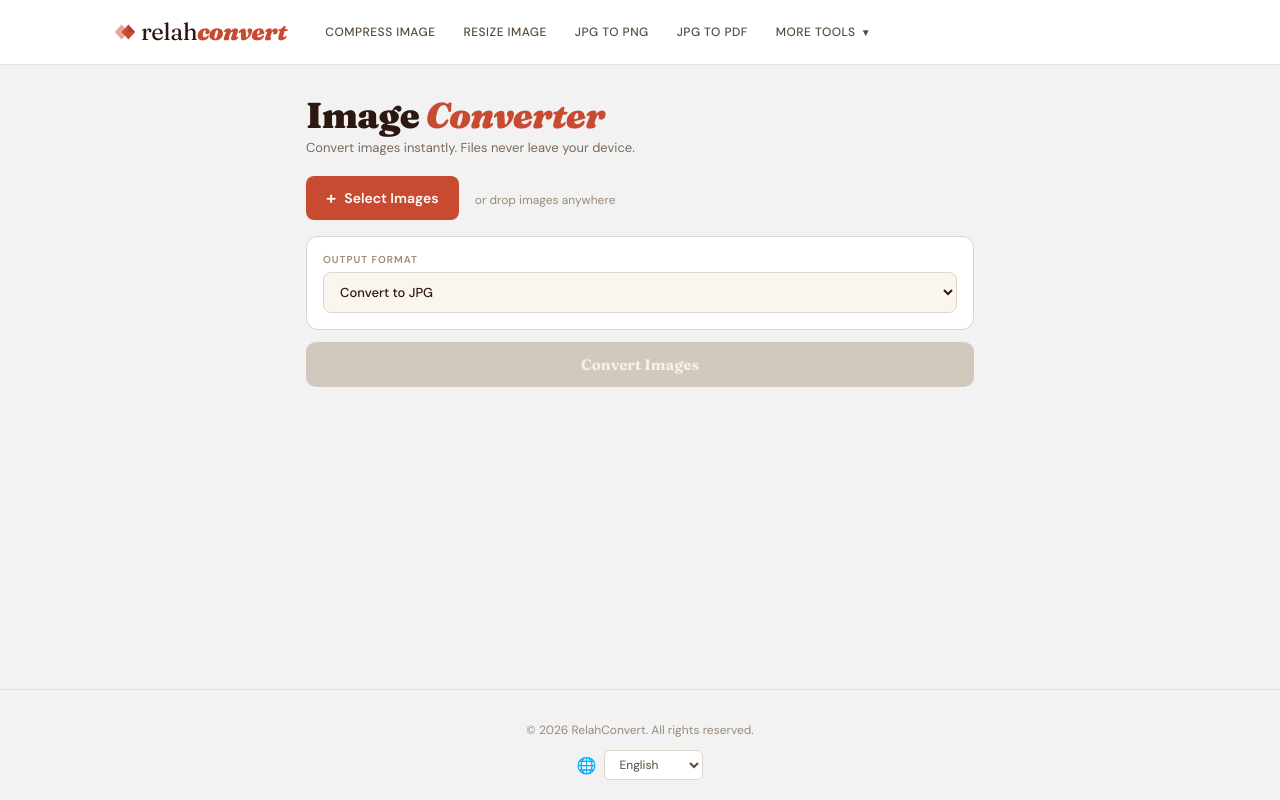
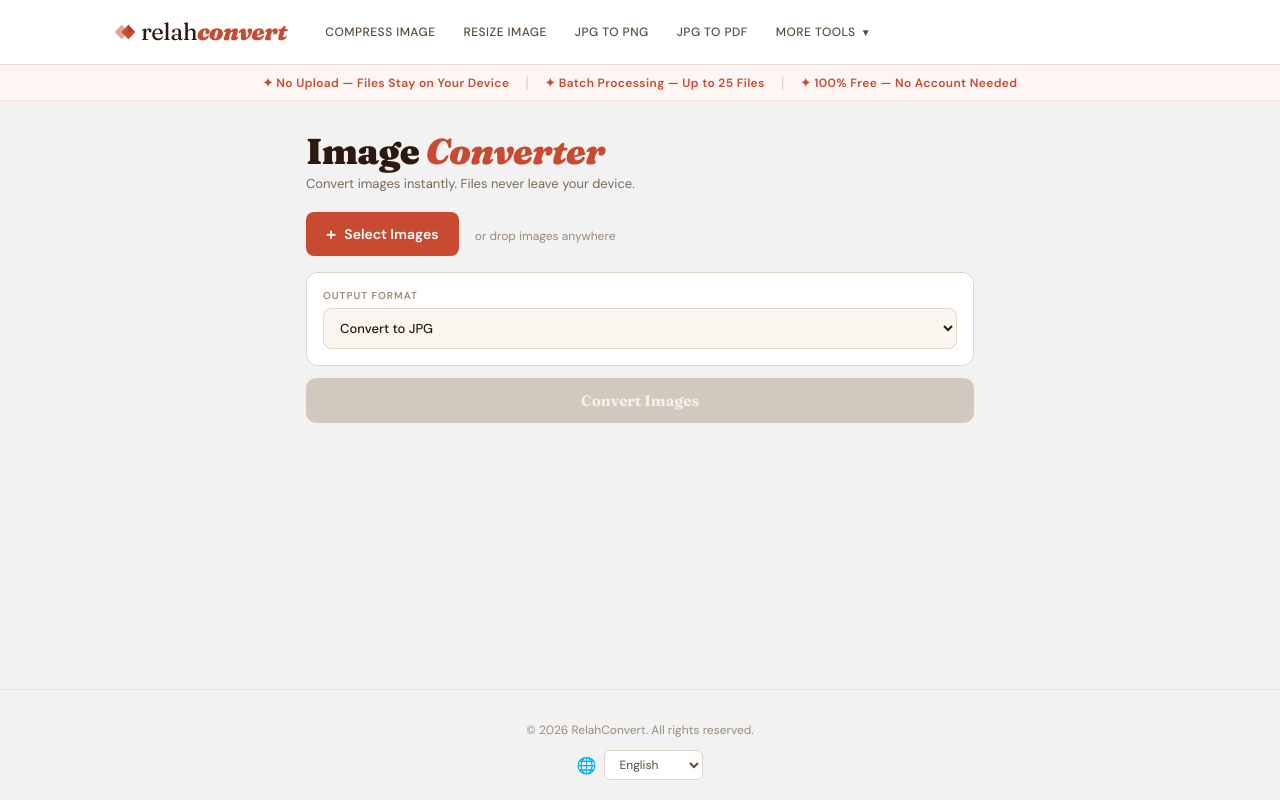
Before and after one commit to agbomadobright060-cpu/relahconvert, a website built with Vite: page image-converter-app/jpg-to-png.html in a window 1280 px wide. Built offline with nearby package versions, Linux system fonts and the light colour scheme.

Commit message:
feat: add feature badges bar to all tool pages

```diff
--- a/image-converter-app/src/core/header.js
+++ b/image-converter-app/src/core/header.js
@@ -141,6 +141,39 @@ export function injectHeader() {
     }
     #dropdown-menu a:hover { background: #F5F0E8; color: #C84B31; }
     #dropdown-menu a.active { background: #FDE8E3; color: #C84B31; }
+    #feature-badges {
+      background: #FDF6F4;
+      border-bottom: 1px solid #F5E6E0;
+      padding: 7px 24px;
+      display: flex;
+      align-items: center;
+      justify-content: center;
+      gap: 16px;
+      flex-wrap: wrap;
+      font-family: 'DM Sans', sans-serif;
+    }
+    #feature-badges span.badge {
+      display: inline-flex;
+      align-items: center;
+      gap: 5px;
+      color: #C84B31;
+      font-size: 12px;
+      font-weight: 600;
+      letter-spacing: 0.03em;
+    }
+    #feature-badges span.sep { color: #DDD5C8; }
+    @media (max-width: 768px) {
+      #site-header .desktop-nav { display: none; }
+      #site-header .hamburger { display: flex; }
+      #dropdown-menu .dropdown-inner {
+        grid-template-columns: 1fr 1fr;
+        padding: 12px;
+        gap: 6px;
+      }
+      #dropdown-menu a { font-size: 12px; padding: 10px; }
+      #feature-badges { gap: 10px; padding: 6px 16px; }
+      #feature-badges span.sep { display: none; }
+    }
     #site-footer {
       background: #F2F2F2;
       font-family: 'DM Sans', sans-serif;
@@ -168,16 +201,6 @@ export function injectHeader() {
       outline: none;
     }
     .lang-bar select:focus { border-color: #C84B31; }
-    @media (max-width: 768px) {
-      #site-header .desktop-nav { display: none; }
-      #site-header .hamburger { display: flex; }
-      #dropdown-menu .dropdown-inner {
-        grid-template-columns: 1fr 1fr;
-        padding: 12px;
-        gap: 6px;
-      }
-      #dropdown-menu a { font-size: 12px; padding: 10px; }
-    }
   `
   document.head.appendChild(style)
 
@@ -225,6 +248,16 @@ export function injectHeader() {
     </div>
   `
 
+  const badges = document.createElement('div')
+  badges.id = 'feature-badges'
+  badges.innerHTML = `
+    <span class="badge">✦ No Upload — Files Stay on Your Device</span>
+    <span class="sep">|</span>
+    <span class="badge">✦ Batch Processing — Up to 25 Files</span>
+    <span class="sep">|</span>
+    <span class="badge">✦ 100% Free — No Account Needed</span>
+  `
+
   const currentLang = getLang()
   const footer = document.createElement('footer')
   footer.id = 'site-footer'
@@ -240,9 +273,11 @@ export function injectHeader() {
 
   document.body.insertBefore(header, document.body.firstChild)
   document.body.insertBefore(dropdown, header.nextSibling)
+  if (currentPath && currentPath !== '') {
+    document.body.insertBefore(badges, dropdown.nextSibling)
+  }
   document.body.appendChild(footer)
 
-  // Language selector — saves and reloads page
   const langSelect = footer.querySelector('#langSelect')
   if (langSelect) {
     langSelect.addEventListener('change', () => {
```
Also changed, not shown: image-converter-app/jpg-to-pdf.html (+2 -1 lines), image-converter-app/jpg-to-png.html (+2 -1 lines), image-converter-app/jpg-to-webp.html (+2 -1 lines), image-converter-app/png-to-jpg.html (+2 -1 lines), image-converter-app/png-to-pdf.html (+2 -1 lines), image-converter-app/png-to-webp.html (+2 -1 lines), image-converter-app/resize.html (+2 -1 lines), image-converter-app/webp-to-jpg.html (+2 -1 lines), image-converter-app/webp-to-png.html (+2 -1 lines).
